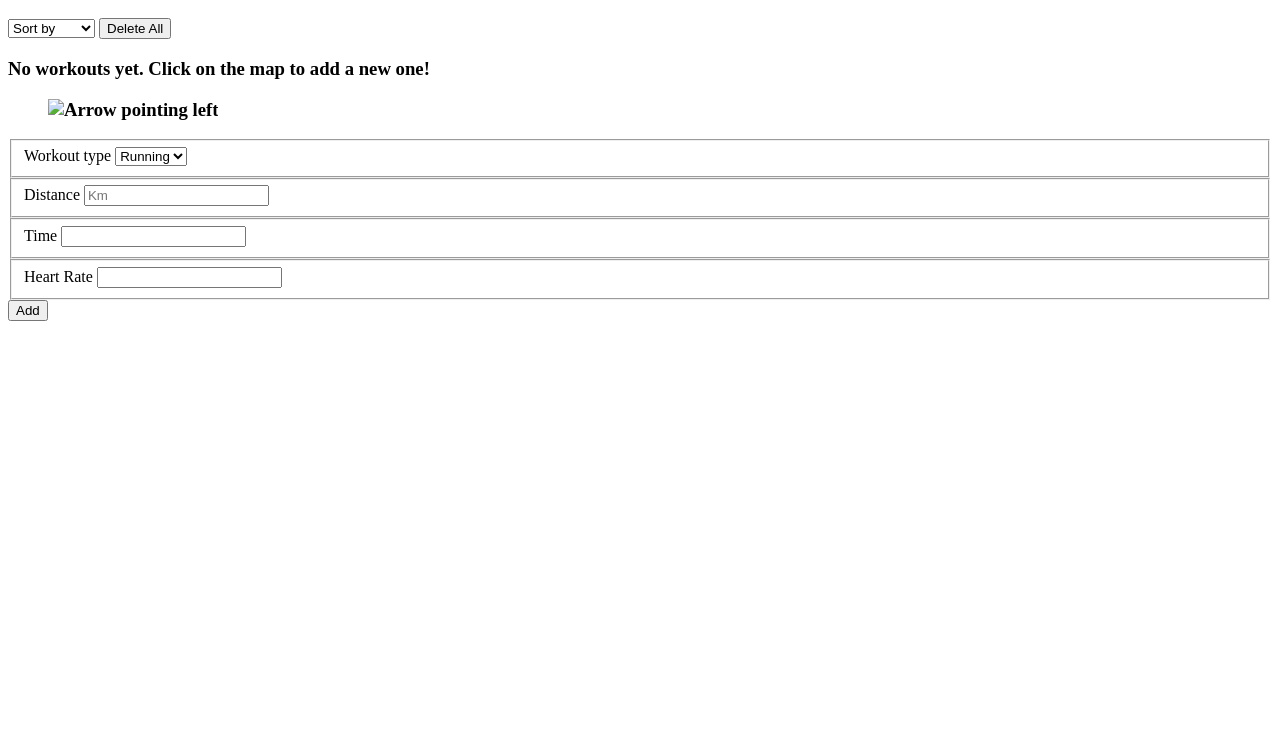
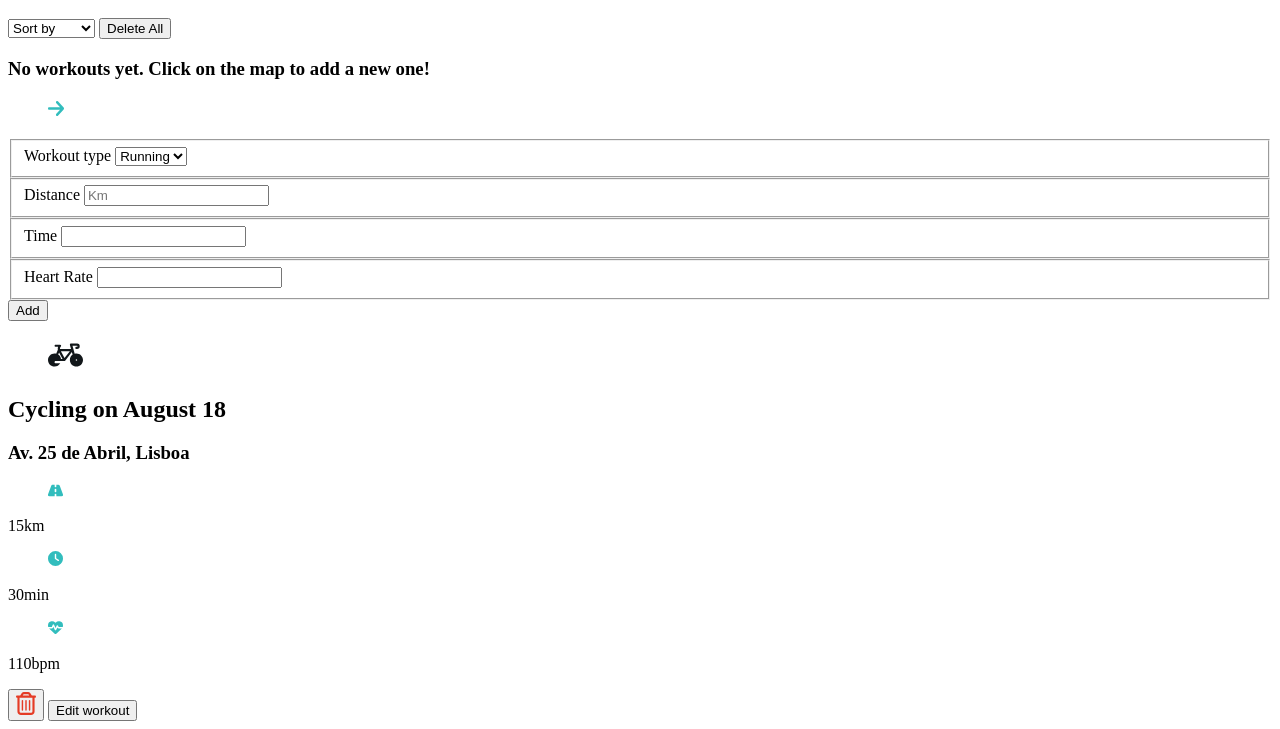
Before and after one commit to tiredArisu/workout-tracker, a plain HTML site: page index.html in a window 1280 px wide. Shown: the part 202-931 px from the top of the page. Before the commit the page ends 800 px from the top, so only its background shows below. Drawn offline with Linux system fonts and the light colour scheme.

Commit message:
-- Added workout card structure to be able to style it --

```diff
--- a/index.html
+++ b/index.html
@@ -44,7 +44,7 @@
             <h3 id="emptyMessage">
                 No workouts yet. Click on the map to add a new one!
                 <figure>
-                    <img src="img/arrow-lefticon.svg" alt="Arrow pointing left">
+                    <img src="img/arrow-left-icon.svg" alt="Arrow pointing left">
                 </figure>
             </h3>
 
@@ -71,7 +71,58 @@
                 <button type="submit">Add</button>
             </form>
 
-            <div id="workoutList"></div>
+            <div id="workoutList">
+                <div class="workout-tracker__workout-card">
+                    <div class="workout-card__type-icon">
+                        <figure>
+                            <img src="img/cycling-icon.svg" alt="">
+                        </figure>
+                    </div>
+                    <div class="workout-card__workout-info">
+                        <h2 class="workout-tracker__h2">
+                            <span id="workoutTypeText">Cycling</span>
+                            on <span id="workoutDateText">August 18</span>
+                        </h2>
+                        <h3 class="workout-tracker__h3" id="workoutLocation">
+                            Av. 25 de Abril, Lisboa
+                        </h3>
+                    </div>
+                    <div class="workout-card__workout-data">
+                        <div class="workout-data__distance">
+                            <figure>
+                                <img src="img/distance-icon.svg" alt="Road icon in blue">
+                            </figure>
+                            <p id="workoutDistance">
+                                15km
+                            </p>
+                        </div>
+                        <div class="workout-data__duration">
+                            <figure>
+                                <img src="img/duration-icon.svg" alt="Clock icon in blue">
+                            </figure>
+                            <p id="workoutDuration">
+                                30min
+                            </p>
+                        </div>
+                        <div class="workout-data__bpm">
+                            <figure>
+                                <img src="img/bpm-icon.svg" alt="Heart rate icon in blue">
+                            </figure>
+                            <p id="workoutBpm">
+                                110bpm
+                            </p>
+                        </div>
+                    </div>
+                    <div class="workout-card__options">
+                        <button id="deleteWorkout">
+                            <img src="img/delete-icon.svg" alt="Delete icon in red">
+                        </button>
+                        <button id="editWorkout">
+                            Edit workout
+                        </button>
+                    </div>
+                </div>
+            </div>
         </div>
     </div>
 
```
